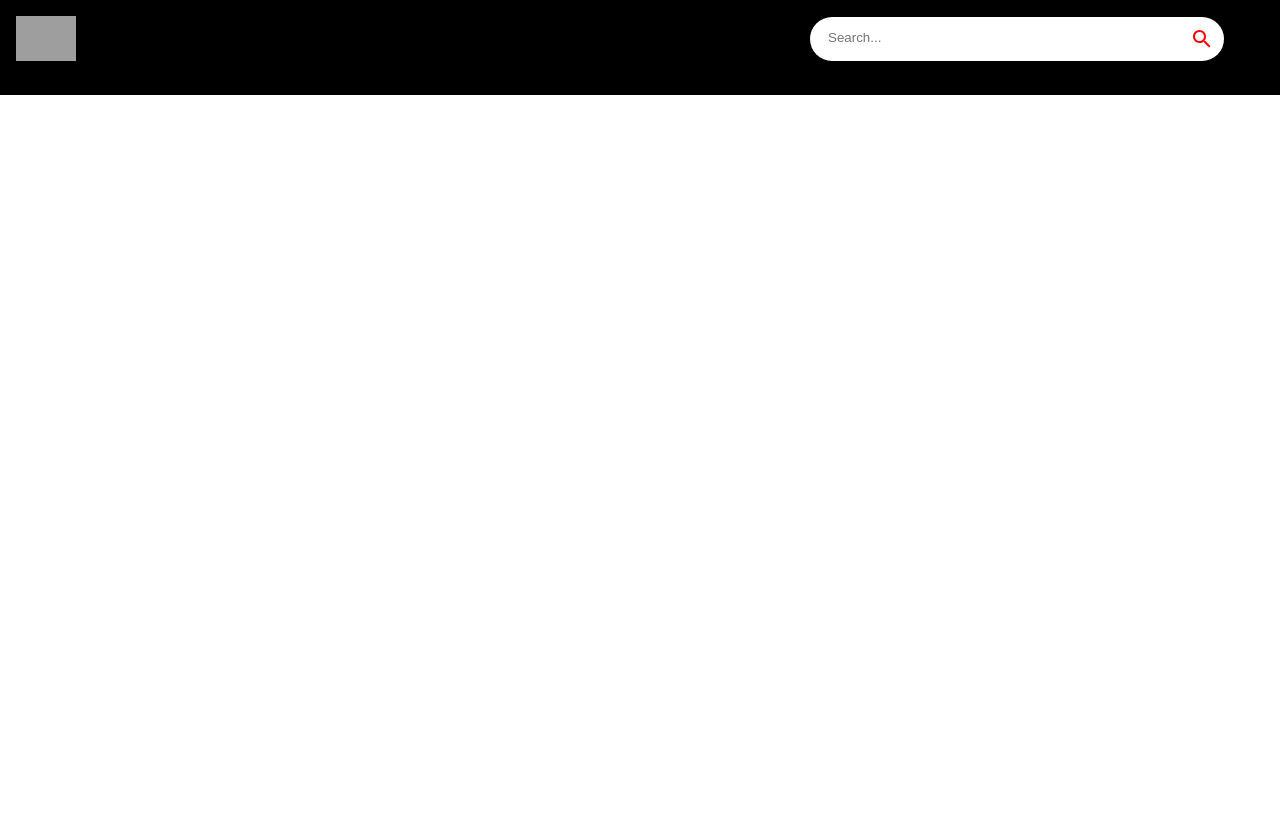
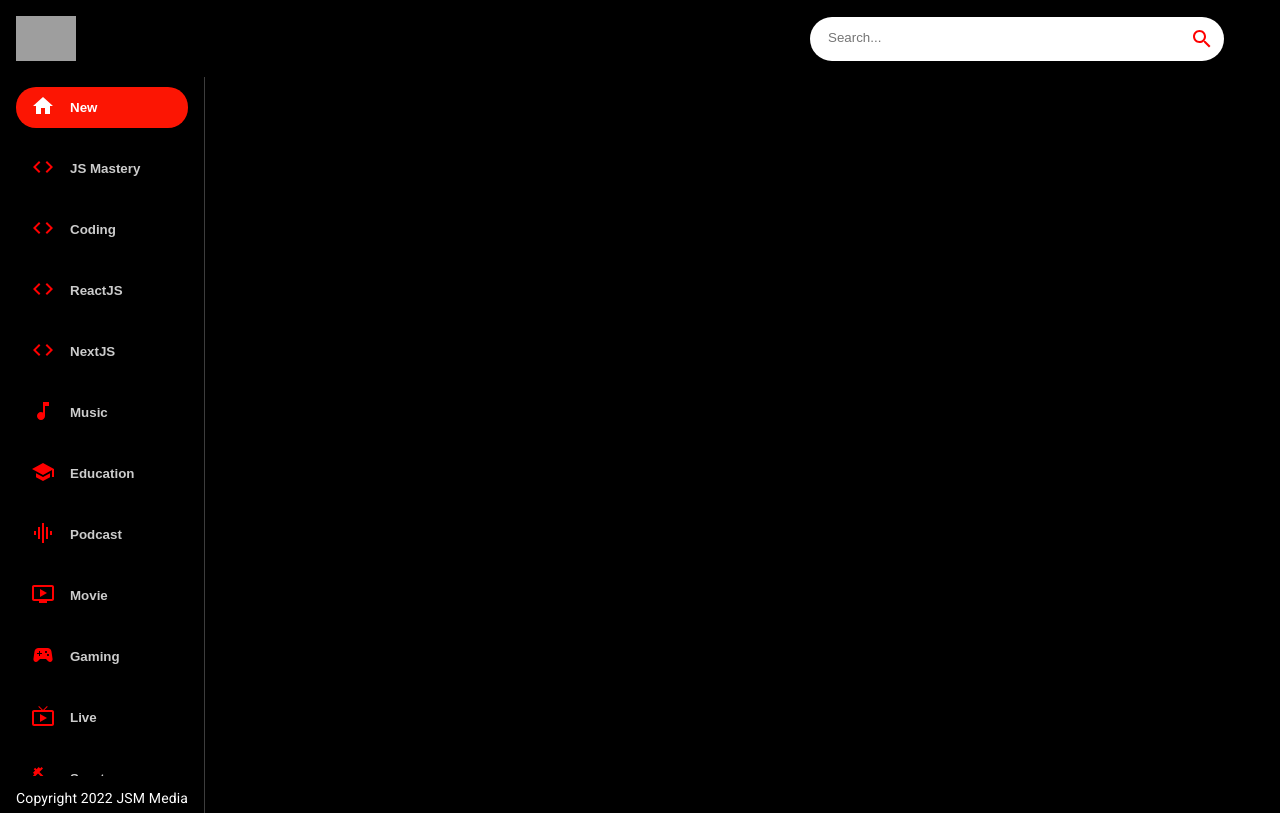
Before and after one commit to justasti/youtube-clone, a React (Vite) app: page / in a window 1280 px wide. Built offline with nearby package versions, Linux system fonts and the light colour scheme; grey boxes are pictures that could not be loaded.

Commit message:
feat: sidebar implemented

```diff
--- a/src/components/feed.component.jsx
+++ b/src/components/feed.component.jsx
@@ -1,4 +1,26 @@
+import { useState, useEffect } from 'react'
+import { Box, Stack, Typography } from '@mui/material'
+import Sidebar from './sidebar.component'
 const Feed = () => {
-  return <div>Feed</div>
+  return (
+    <Stack sx={{ flexDirection: { sx: 'column', md: 'row' } }}>
+      <Box
+        sx={{
+          height: { sx: 'auto', md: '92vh' },
+          borderRight: '1px solid #3d3d3d',
+          px: { sx: 0, md: 2 },
+        }}
+      >
+        <Sidebar />
+        <Typography
+          className='copyright'
+          variant='body2'
+          sx={{ mt: 1.5, color: '#fff' }}
+        >
+          Copyright 2022 JSM Media
+        </Typography>
+      </Box>
+    </Stack>
+  )
 }
 export default Feed
--- a/src/components/index.js
+++ b/src/components/index.js
@@ -4,3 +4,4 @@
 export { default as VideoDetail } from './video-detail.component'
 export { default as ChannelDetail } from './channel-detail.component'
 export { default as SearchBar } from './search-bar.component'
+export { default as Sidebar } from './sidebar.component'
--- /dev/null
+++ b/src/components/sidebar.component.jsx
@@ -0,0 +1,37 @@
+import { Stack } from '@mui/material'
+import { categories } from '../utils/constants'
+const selectedCategory = 'New'
+const Sidebar = () => (
+  <Stack
+    direction='row'
+    sx={{
+      overflowY: 'auto',
+      height: { sx: 'auto', md: '95%' },
+      flexDirection: { md: 'column' },
+    }}
+  >
+    {categories.map((category) => (
+      <button
+        key={category.name}
+        className='category-btn'
+        style={{
+          background: category.name === selectedCategory && '#FC1503',
+          color: '#fff',
+        }}
+      >
+        <span
+          style={{
+            color: category.name === selectedCategory ? '#fff' : '#f00',
+            marginRight: '15px',
+          }}
+        >
+          {category.icon}
+        </span>
+        <span style={{ opacity: category.name === selectedCategory ? 1 : 0.8 }}>
+          {category.name}
+        </span>
+      </button>
+    ))}
+  </Stack>
+)
+export default Sidebar
```
